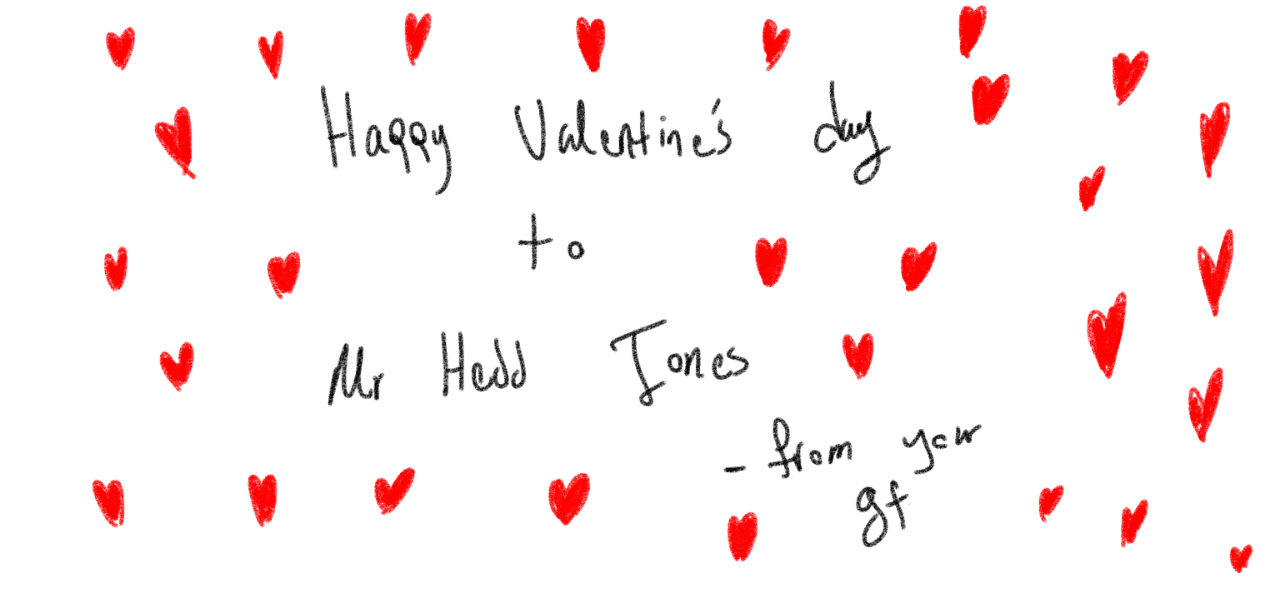
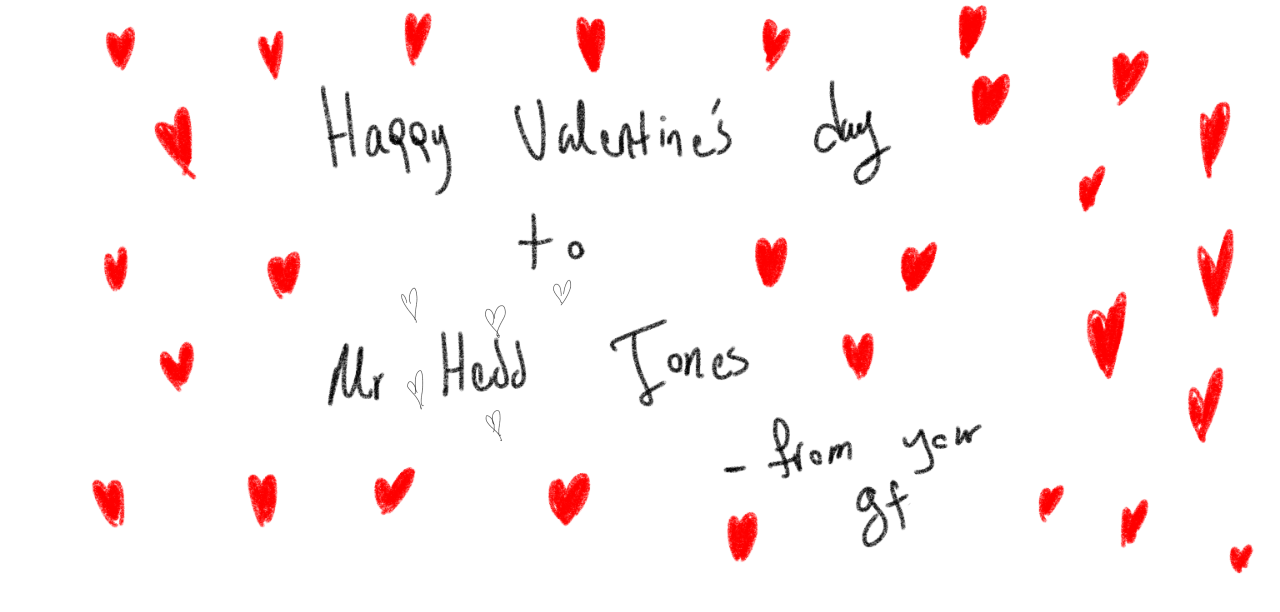
Before and after one commit to kiana-k7597/png-display, a plain HTML site: page index.html in a window 1280 px wide. Drawn offline with Linux system fonts and the light colour scheme.

Commit message:
initial commit

```diff
--- a/index.html
+++ b/index.html
@@ -4,6 +4,9 @@
         <link rel="stylesheet" href="styles.css">
     </head>
     <body>
-        <img src="valentine.png" alt="hand-drawn valentine's greeting">
+        <div class="image-container">
+            <img src="valentine.png" alt="hand-drawn valentine's greeting" class="valentines-image">
+            <img src="hearts.gif" alt="gif hearts" class="gif-hearts">
+        </div>
     </body>
 </html>
--- a/styles.css
+++ b/styles.css
@@ -4,9 +4,25 @@ body, html {
     height: 100%;
     overflow: hidden;
 }
-img {
+
+.image-container {
+    position: relative;
+}
+
+.valentines-image {
     width: auto;
     max-width: 100%;
     height: auto;
     display: block;
+    z-index: 1;
 }
+
+.gif-hearts {
+    z-index: 2;
+    position: absolute;
+    top: 65%;
+    left: 38%;
+    transform: translate(-50%, -50%);
+    width: 20%;
+    height: auto;
+}
```
Also changed, not shown: hearts.gif (added), 1 other file.
